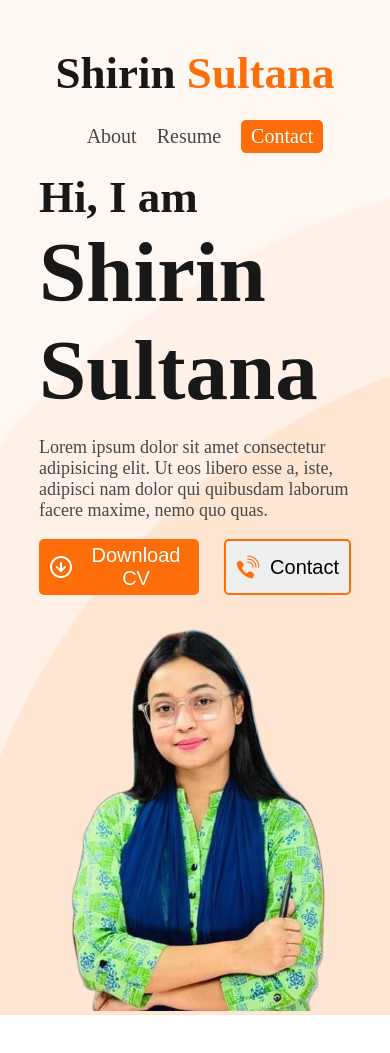
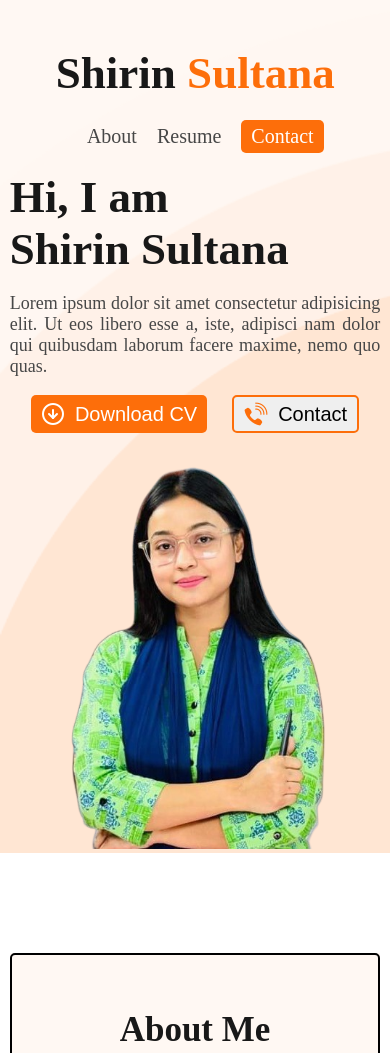
Before and after one commit to Sakib6071/Portfolio, a plain HTML site: page index.html in a window 390 px wide. Shown: the top 1053 px of the page. Drawn offline with Linux system fonts and the light colour scheme.

Commit message:
more responsive

```diff
--- a/styles/style.css
+++ b/styles/style.css
@@ -286,8 +286,8 @@ footer textarea {
   border-radius: 5px;
   background-color: white;
   display: block;
-  width: 100%;
-  padding: 10px 20px;
+  width: 95%;
+  padding: 5px;
   margin-bottom: 24px;
   border: none;
 }
@@ -305,6 +305,18 @@ footer img:hover {
 
 @media screen and (max-width: 800px) {
   /* header nav */
+  .home, .about,section, .footerContainer {
+    width: 95%;
+  }
+  .home p{
+    text-align: justify;
+  }
+  nav {
+    width: 95%;
+    margin: auto;
+    padding: 2px 10px;
+}
+
   .fullNav {
     flex-direction: column;
     justify-content: center;
@@ -318,6 +330,9 @@ footer img:hover {
   .homeDescription {
     padding-bottom: 30px;
   }
+  .homeDescription h2 {
+    font-size: 45px;
+}
   .btnGroup {
     justify-content: center;
   }
```
